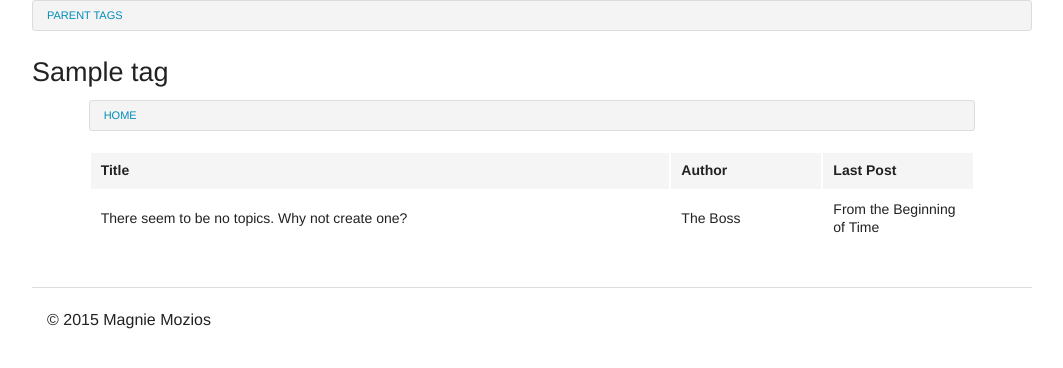
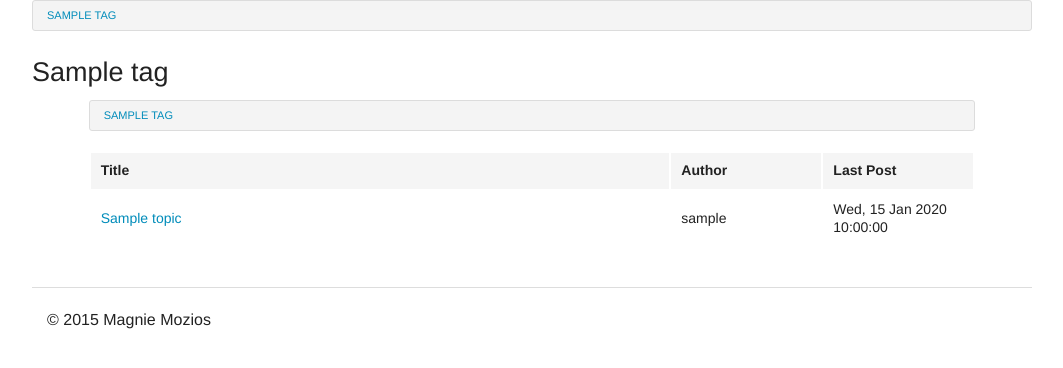
Before and after one commit to Magnie/parallel, a Django app: page /forum/tag/1 in a window 1280 px wide. Shown: the part 45-413 px from the top of the page, without its empty margins (108-1171 px from the left). Run offline with Django 3.2, Linux system fonts and the light colour scheme; tables that the repository leaves empty hold one stand-in row (values such as "Sample post"); data that the repository does not hold is empty.

Commit message:
Breadcrumbs and subtags implemented.

```diff
--- a/forum/controllers/nav/ajax.py
+++ b/forum/controllers/nav/ajax.py
@@ -48,3 +48,63 @@
 
     # Return results
     return JsonResponse(response)
+
+def get_breadcrumbs(request, page, pid):
+    """
+    desc: Get the parenting tags of a topic or another tag
+    params: str page, int pid
+    return array({str tag_name, id tag_id})
+    """
+    response = {
+        'success': False,
+        'tags': [],
+    }
+    if page and pid:
+        if page == 'topic':
+            topic = Topic.objects.get(pk=pid)
+            temp_tags = Tag.objects.filter(topics=topic)
+        elif page == 'tag':
+            tag = Tag.objects.get(pk=pid)
+            temp_tags = Tag.objects.filter(tags=tag)
+
+        tags = []
+        for t in temp_tags:
+            tags.append({
+                'tag_name': t.name,
+                'tag_id': t.id,
+            })
+
+        response['tags'] = tags
+
+        response['success'] = True
+
+    # Return results
+    return JsonResponse(response)
+
+def get_subtags(request, tag_id):
+    """
+    desc: Get the parenting tags of a topic or another tag
+    params: str page, int pid
+    return array({str tag_name, id tag_id})
+    """
+    response = {
+        'success': False,
+        'tags': [],
+    }
+    if tag_id:
+        tag = Tag.objects.get(pk=tag_id)
+        temp_tags = tag.tags.all()
+
+        tags = []
+        for t in temp_tags:
+            tags.append({
+                'tag_name': t.name,
+                'tag_id': t.id,
+            })
+
+        response['tags'] = tags
+
+        response['success'] = True
+
+    # Return results
+    return JsonResponse(response)
--- a/forum/controllers/tag/ajax.py
+++ b/forum/controllers/tag/ajax.py
@@ -32,7 +32,7 @@
 
 from django.utils import timezone
 from django.http import JsonResponse
-from forum.models import Tag, Topic, Post
+from forum.models import Tag, Topic, Post, TagTopic
 from forum.utils import valid_input, valid_request
 
 def get_tags(request, tag_id):
@@ -48,7 +48,7 @@
 
     # Validate input
     if tag_id:
-        tag = Tag.objects.filter(id=tag_id)
+        tag = Tag.objects.get(pk=tag_id)
         if tag:
 
             # Get the tags
--- a/forum/controllers/tag/views.py
+++ b/forum/controllers/tag/views.py
@@ -13,6 +13,8 @@
     data = {
         'view': 'forum/views/tag.html',
         'tag_id': tag.id,
+        'id': tag.id,
+        'page': 'tag',
         'tag_name': tag.name
     }
     return render(request, 'forum/container.html', data)
--- a/forum/controllers/topic/ajax.py
+++ b/forum/controllers/topic/ajax.py
@@ -18,7 +18,7 @@
 
 from django.utils import timezone
 from django.http import JsonResponse
-from forum.models import Tag, Topic, Post
+from forum.models import Tag, Topic, Post, TopicPost, TagTopic
 from forum.utils import valid_input, valid_request
 
 def get_topics(request, tag_id):
@@ -34,11 +34,11 @@
 
     # Validate input
     if tag_id:
-        tag = Tag.objects.filter(pk=tag_id)
+        tag = Tag.objects.get(pk=tag_id)
         if tag:
 
             # Get the topics
-            temp_topics = Topic.objects.filter(tags=tag).order_by('-last_post')
+            temp_topics = tag.topics.all().order_by('-last_post')
             topics = []
             for t in temp_topics:
                 topics.append({
@@ -86,8 +86,13 @@
                 last_post=date
             )
             new_topic.save()
-            new_topic.tags.add(tag)
-            new_topic.save()
+
+            tag_topic = TagTopic.objects.create(
+                tag=tag,
+                topic=new_topic,
+                date_added=date
+            )
+            tag_topic.save()
 
             new_post = Post(
                 text=post_text,
@@ -95,8 +100,12 @@
                 post_date=date
             )
             new_post.save()
-            new_post.topics.add(new_topic)
-            new_post.save()
+
+            topic_post = TopicPost.objects.create(
+                topic=new_topic,
+                post=new_post,
+                date_added=date
+            )
 
             # Set the response
             response['topic_id'] = new_topic.id
--- a/forum/controllers/topic/views.py
+++ b/forum/controllers/topic/views.py
@@ -13,6 +13,8 @@
     data = {
         'view': 'forum/views/topic.html',
         'topic_id': topic.id,
+        'id': topic.id,
+        'page': 'topic',
         'topic_title': topic.title
     }
     return render(request, 'forum/container.html', data)
--- a/forum/models.py
+++ b/forum/models.py
@@ -9,10 +9,16 @@
     id = models.AutoField(primary_key=True)
     name = models.CharField(max_length=32, unique=True)
     tags = models.ManyToManyField("self", blank=True, symmetrical=False)
-    itopics = models.ManyToManyField("Topic", blank=True)
-
-    groups = models.ManyToManyField("FGroup", blank=True)
-    permissions = models.ManyToManyField("FPermission", blank=True)
+    itopics = models.ManyToManyField(
+        "Topic",
+        blank=True,
+        related_name='itopics'
+    )
+    topics = models.ManyToManyField(
+        'Topic',
+        through='TagTopic',
+        related_name='topics'
+    )
 
     def __unicode__(self):
        return self.name
@@ -20,13 +26,11 @@
 
 class Topic(models.Model):
     id = models.AutoField(primary_key=True)
-    tags = models.ManyToManyField("Tag", symmetrical=False)
+    posts = models.ManyToManyField('Post', through='TopicPost')
     title = models.CharField(max_length=128)
     author = models.ForeignKey(User, unique=False)
     post_date = models.DateTimeField()
     last_post = models.DateTimeField()
-
-    permissions = models.ManyToManyField(Permission, blank=True)
 
     def __unicode__(self):
        return self.title
@@ -34,11 +38,19 @@
     class Meta:
         ordering = ['last_post']
 
+class TagTopic(models.Model):
+    "Tag to Topic relationship"
+    topic = models.ForeignKey('Topic')
+    tag = models.ForeignKey('Tag')
+    date_added = models.DateTimeField(blank=True)
+
+    class Meta:
+        ordering = ('date_added',)
+
 
 class Post(models.Model):
     id = models.AutoField(primary_key=True)
-    parent = models.ForeignKey('Post', null=True, blank=True, unique=False) # Allows for microthreads
-    topics = models.ManyToManyField("Topic")
+    parent = models.ForeignKey('self', null=True, blank=True, unique=False) # Allows for microthreads
     text = models.TextField()
     author = models.ForeignKey(User, unique=False)
     post_date = models.DateTimeField()
@@ -49,11 +61,18 @@
     class Meta:
         ordering = ['post_date']
 
+class TopicPost(models.Model):
+    "Topic to Post relationship"
+    post = models.ForeignKey('Post')
+    topic = models.ForeignKey('Topic')
+    date_added = models.DateTimeField()
 
-class FUser(models.Model):
+    class Meta:
+        ordering = ('date_added',)
+
+
+class ForumUser(models.Model):
     user = models.OneToOneField(User)
-    permissions = models.ManyToManyField("FPermission", symmetrical=False, blank=True)
-    groups = models.ManyToManyField("FGroup", symmetrical=False, blank=True)
 
     def __unicode__(self):
         return self.user
@@ -64,20 +83,3 @@
        pass
 
 pre_save.connect(username_check, sender=User)
-
-
-class FGroup(models.Model):
-    id = models.AutoField(primary_key=True)
-    name = models.CharField(max_length=32, unique=True)
-    permissions = models.ManyToManyField("FPermission", symmetrical=False, blank=True)
-
-    def __unicode__(self):
-        return self.name
-
-
-class FPermission(models.Model):
-    id = models.AutoField(primary_key=True)
-    name = models.CharField(max_length=32, unique=True)
-
-    def __unicode__(self):
-        return self.name
--- /dev/null
+++ b/forum/templates/forum/partials/breadcrumbs.html
@@ -0,0 +1,27 @@
+<div class="small-12 small-centered columns">
+    <ul id="breadcrumbs" class="breadcrumbs">
+        <li>No parent tags.</li>
+    </ul>
+</div>
+
+<script>
+function refresh_breadcrumbs() {
+    $.ajax({
+        url: '{% url 'breadcrumbs' page id %}',
+        dataType: 'json',
+        success: function(data) {
+            if (data['success']) {
+                $('#breadcrumbs').html("");
+                var tags = data['tags'];
+                for (var i = 0; i < tags.length; i++) {
+                    tag = tags[i];
+                    var url_mask = "{% url 'tag' 0 %}".replace(/0/, tag['tag_id'].toString());
+                    var html = '<li><a href="' + url_mask + '">' + tag['tag_name'] + '</a></li>';
+                    $('#breadcrumbs').append(html);
+                }
+            }
+        },
+    });
+}
+refresh_breadcrumbs();
+</script>
--- /dev/null
+++ b/forum/templates/forum/partials/subtags.html
@@ -0,0 +1,27 @@
+<div class="small-12 small-centered columns">
+    <ul id="subtags" class="breadcrumbs">
+        <li>No subtags.</li>
+    </ul>
+</div>
+
+<script>
+function refresh_subtags() {
+    $.ajax({
+        url: '{% url 'subtags' tag_id %}',
+        dataType: 'json',
+        success: function(data) {
+            if (data['success']) {
+                $('#subtags').html("");
+                var tags = data['tags'];
+                for (var i = 0; i < tags.length; i++) {
+                    tag = tags[i];
+                    var url_mask = "{% url 'tag' 0 %}".replace(/0/, tag['tag_id'].toString());
+                    var html = '<li><a href="' + url_mask + '">' + tag['tag_name'] + '</a></li>';
+                    $('#subtags').append(html);
+                }
+            }
+        },
+    });
+}
+refresh_subtags();
+</script>
--- a/forum/templates/forum/views/tag.html
+++ b/forum/templates/forum/views/tag.html
@@ -1,11 +1,7 @@
 
 <div class="row">
     <div class="row">
-        <div class="small-12 columns">
-            <ul class="breadcrumbs">
-                <li><a href="#">Parent Tags</a></li>
-            </ul>
-        </div>
+            {% include 'forum/partials/breadcrumbs.html' %}
     </div>
     <div class="small-12 columns">
         <div class="row">
@@ -14,11 +10,7 @@
             </h3>
             <div class="small-11 small-centered columns">
                 <div class="row">
-                    <div class="small-12 columns">
-                        <ul class="breadcrumbs">
-                            <li><a href="#">Home</a></li>
-                        </ul>
-                    </div>
+                    {% include 'forum/partials/subtags.html' %}
                 </div>
                 <table id="topics" class="responsive" width='100%'>
                     <thead>
--- a/forum/templates/forum/views/topic.html
+++ b/forum/templates/forum/views/topic.html
@@ -1,11 +1,7 @@
 
 <div class="row">
     <div class="row">
-        <div class="small-12 columns">
-            <ul class="breadcrumbs">
-                <li><a href="#">Parent Tags</a></li>
-            </ul>
-        </div>
+        {% include 'forum/partials/breadcrumbs.html' %}
     </div>
     <div class="small-12 columns">
         <h3>
--- a/forum/urls.py
+++ b/forum/urls.py
@@ -26,6 +26,7 @@
 
     # Post Views and AJAX
     url(r'^ajax/posts/(\d+)$', post_ajax.get_posts, name='posts'),
+    url(r'^ajax/posts/(?P<topic_id>\d+)/(?P<offset>\d+)/$', post_ajax.get_posts, name='posts'),
     url(r'^ajax/posts/create_post$', post_ajax.create_post, name='new_post'),
 
     # Authentication AJAX
@@ -35,4 +36,6 @@
 
     # Navigation
     url(r'^ajax/nav/menu', nav_ajax.get_nav, name='nav_menu'),
+    url(r'^ajax/nav/breadcrumbs/(\w+)/(\d+)', nav_ajax.get_breadcrumbs, name='breadcrumbs'),
+    url(r'^ajax/nav/subtags/(\d+)', nav_ajax.get_subtags, name='subtags'),
 ]
--- a/forum/utils.py
+++ b/forum/utils.py
@@ -1,4 +1,8 @@
 import itertools
+
+# Settings
+TOPICS_PER_PAGE = 20
+POSTS_PER_PAGE = 15
 
 def valid_input(data, _type):
     "Return the input if it matches the _type"
```
Also changed, not shown: forum/admin.py (+4 -4 lines), forum/controllers/auth/ajax.py (+7 -1 lines), forum/controllers/post/ajax.py (+31 -16 lines), forum/migrations/0006_auto_20150718_1017.py (added), 1 other file.
